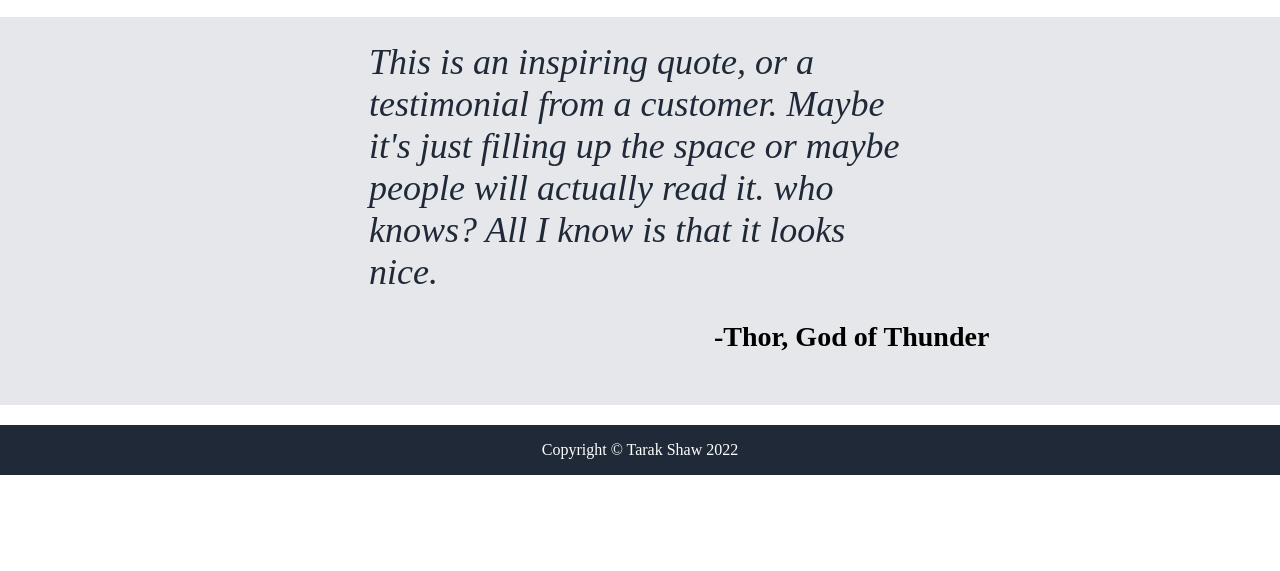
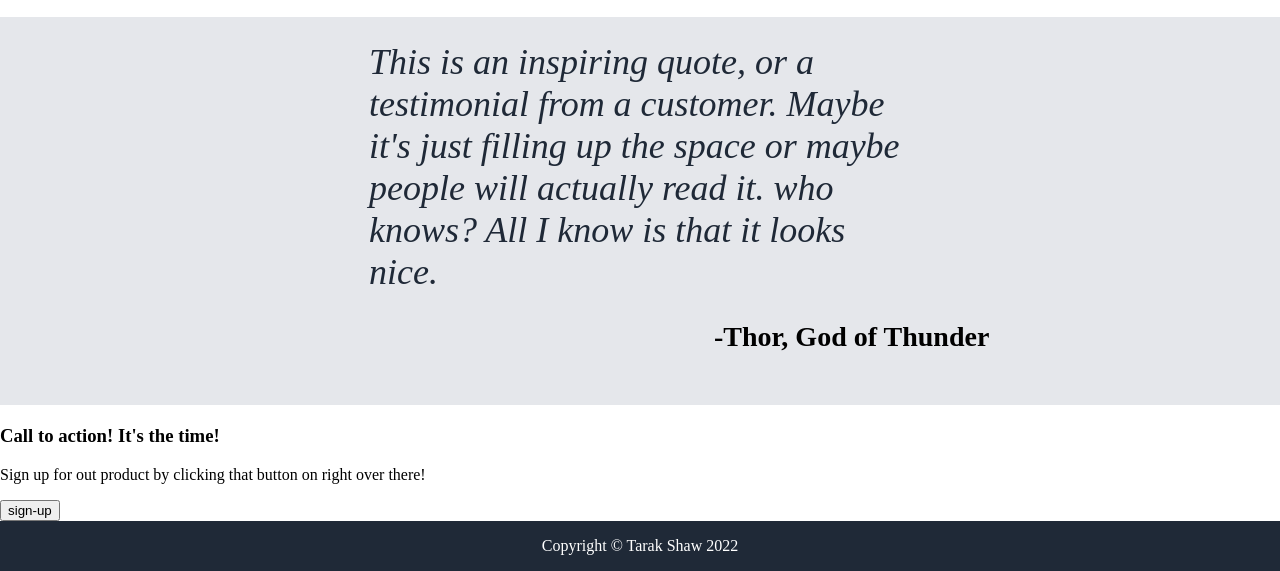
Before and after one commit to procoder54/landing-page, a plain HTML site: page index.html in a window 1280 px wide. Shown: the part 785-1356 px from the top of the page. Before the commit the page ends 1260 px from the top, so only its background shows below. Drawn offline with Linux system fonts and the light colour scheme.

Commit message:
added sign-up section

```diff
--- a/index.html
+++ b/index.html
@@ -60,8 +60,17 @@
   </article>
 
   <div class="quote">
-    <blockquote>This is an inspiring quote, or a testimonial from a customer. Maybe it's just filling up the space or maybe people will actually read it. who knows? All I know is that it looks nice.</blockquote>
+    <blockquote>This is an inspiring quote, or a testimonial from a customer. Maybe it's just filling up the space or
+      maybe people will actually read it. who knows? All I know is that it looks nice.</blockquote>
     <p>-Thor, God of Thunder</p>
+  </div>
+
+  <div id="sign-up">
+    <div class="content-sign-up">
+      <h3>Call to action! It's the time!</h3>
+      <p>Sign up for out product by clicking that button on right over there!</p>
+    </div>
+    <button>sign-up</button>
   </div>
 
   <footer>
```
